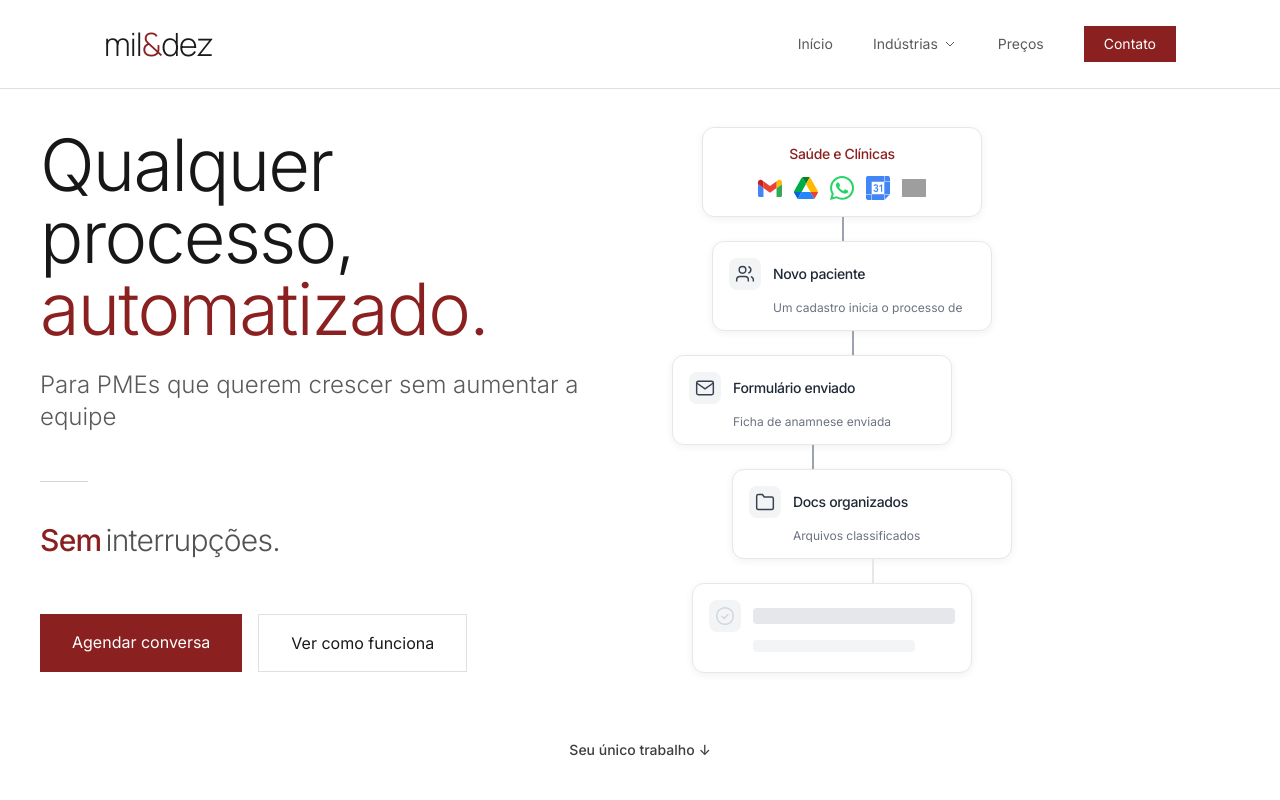
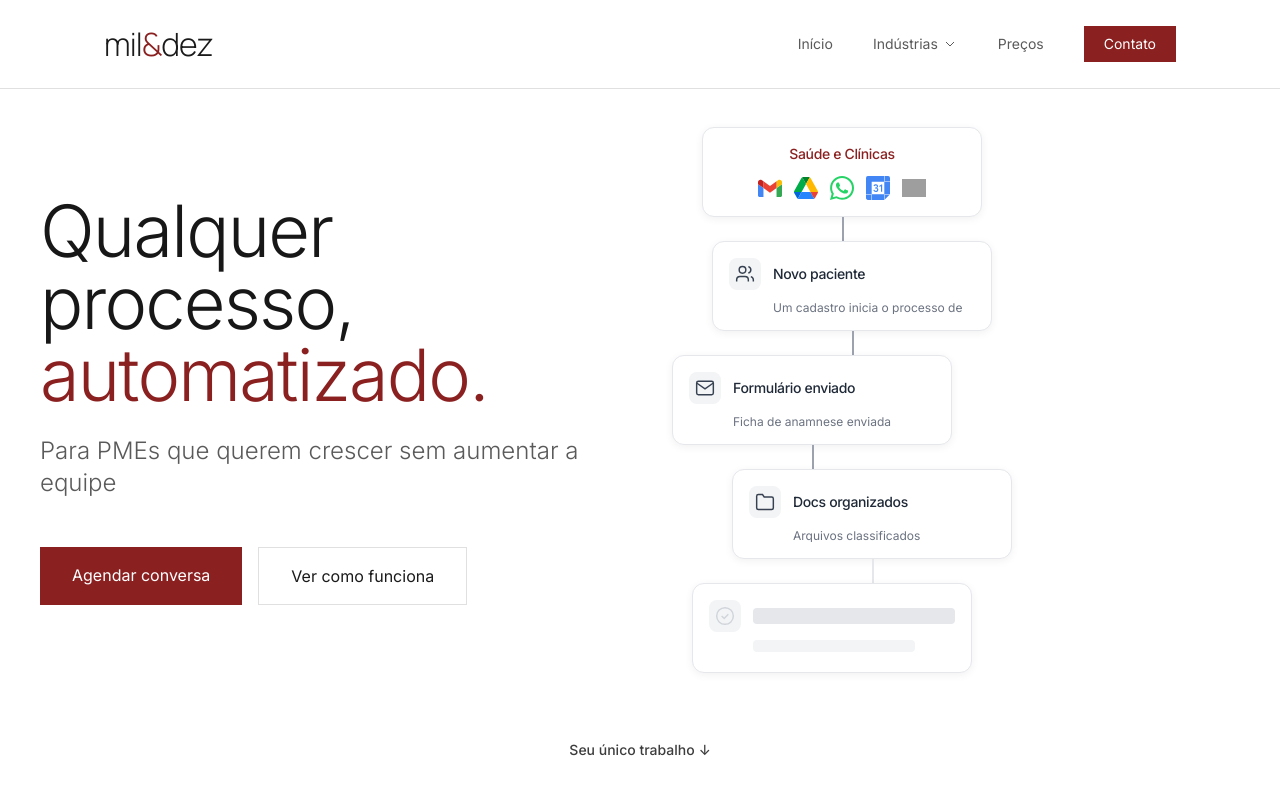
Before and after one commit to miledez-git-org/miledez-website, a Next.js app: page / in a window 1280 px wide. Shown: the top 800 px of the page. Built offline with nearby package versions, Linux system fonts and the light colour scheme; grey boxes are pictures that could not be loaded.

Commit message:
save: updated app/globals.css, app/page.tsx | 2025-12-23 12:00

```diff
--- a/app/globals.css
+++ b/app/globals.css
@@ -295,9 +295,3 @@ html {
   border: 1px solid var(--border-subtle);
   box-shadow: 0 1px 2px rgba(0,0,0,0.04);
 }
-
-/* Hero typewriter cursor blink */
-@keyframes blink {
-  0%, 100% { opacity: 1; }
-  50% { opacity: 0; }
-}
--- a/app/page.tsx
+++ b/app/page.tsx
@@ -1,6 +1,6 @@
 'use client'
 
-import { useEffect, useState } from 'react'
+import { useEffect } from 'react'
 import Header from '@/components/Header'
 import Footer from '@/components/Footer'
 import SectionNavButton from '@/components/SectionNavButton'
@@ -15,50 +15,6 @@ import FlipCardsSection from '@/components/FlipCardsSection'
 import HeroWorkflowDemo from '@/components/HeroWorkflowDemo'
 
 export default function Home() {
-  // Typewriter state
-  const [displayText, setDisplayText] = useState('')
-  const [phraseIndex, setPhraseIndex] = useState(0)
-  const [isDeleting, setIsDeleting] = useState(false)
-
-  const phrases = [
-    'novos softwares.',
-    'interrupções.',
-    'custos iniciais.',
-    'riscos. Só resultados.'
-  ]
-
-  // Typewriter effect
-  useEffect(() => {
-    const currentPhrase = phrases[phraseIndex]
-
-    let timeout: NodeJS.Timeout
-
-    if (!isDeleting) {
-      if (displayText.length < currentPhrase.length) {
-        timeout = setTimeout(() => {
-          setDisplayText(currentPhrase.substring(0, displayText.length + 1))
-        }, 50 + Math.random() * 30)
-      } else {
-        timeout = setTimeout(() => {
-          setIsDeleting(true)
-        }, 2200)
-      }
-    } else {
-      if (displayText.length > 0) {
-        timeout = setTimeout(() => {
-          setDisplayText(displayText.substring(0, displayText.length - 1))
-        }, 25)
-      } else {
-        timeout = setTimeout(() => {
-          setIsDeleting(false)
-          setPhraseIndex((prev) => (prev + 1) % phrases.length)
-        }, 300)
-      }
-    }
-
-    return () => clearTimeout(timeout)
-  }, [displayText, isDeleting, phraseIndex])
-
   // Staggered reveal observer for elements with .fade-in-up class
   useEffect(() => {
     const observer = new IntersectionObserver(
@@ -87,7 +43,7 @@ export default function Home() {
           <div className="grid grid-cols-1 lg:grid-cols-2 gap-12 lg:gap-16 items-center">
 
             {/* Left column - Hero content */}
-            <div>
+            <div className="flex flex-col justify-center">
               {/* Fixed headline */}
               <h1 className="text-5xl md:text-6xl lg:text-7xl font-light tracking-tight text-neutral-900 leading-[1.1]">
                 Qualquer processo,<br />
@@ -99,23 +55,8 @@ export default function Home() {
                 Para PMEs que querem crescer sem aumentar a equipe
               </p>
 
-              {/* Separator */}
-              <div className="w-12 h-px bg-neutral-300 mt-10 md:mt-12" />
-
-              {/* Typewriter area */}
-              <div className="mt-8 md:mt-10">
-                <p className="text-2xl md:text-3xl font-light tracking-tight">
-                  <span className="font-medium" style={{ color: '#8b2020' }}>Sem</span>
-                  <span className="text-neutral-600 ml-1">{displayText}</span>
-                  <span
-                    className="inline-block w-[2px] h-7 bg-neutral-400 ml-1 align-middle"
-                    style={{ animation: 'blink 1s step-end infinite' }}
-                  />
-                </p>
-              </div>
-
               {/* CTAs */}
-              <div className="mt-12 md:mt-14 flex flex-wrap gap-4">
+              <div className="mt-10 md:mt-12 flex flex-wrap gap-4">
                 <a
                   href="#contato"
                   className="inline-block px-8 py-4 text-white transition-all hover:shadow-lg"
```
